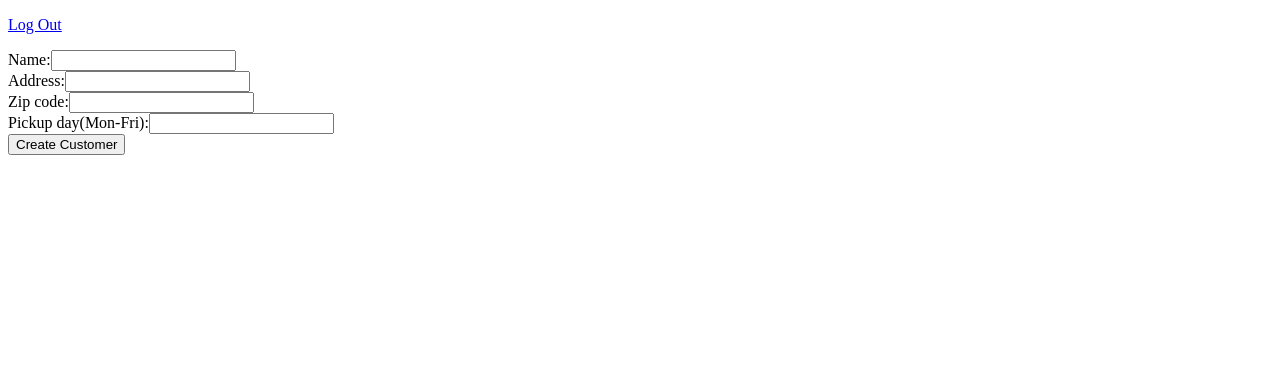
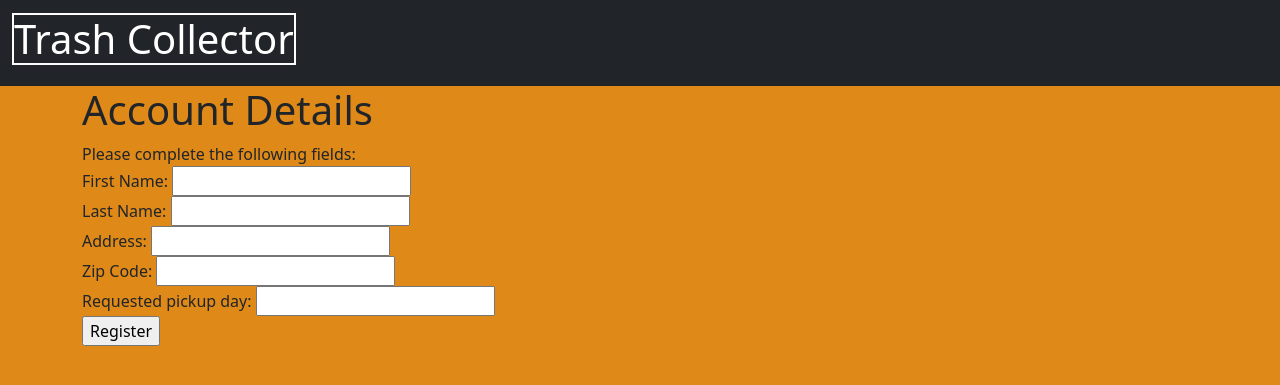
Before and after one commit to kschao/Django_Trash_Collector, a Django app: page /customers/new/ in a window 1280 px wide. Shown: the top 385 px of the page. Run offline with Django 3.2, Linux system fonts and the light colour scheme.

Commit message:
fixed in base.html

```diff
--- a/trash_collector_starter/trash_collector/customers/templates/customers/create.html
+++ b/trash_collector_starter/trash_collector/customers/templates/customers/create.html
@@ -1,22 +1,20 @@
+{% extends 'base.html' %}
 
-<!doctype html>
-<html lang="en">
-<head>
-    <meta charset="UTF-8">
-    <meta name="viewport"
-          content="width=device-width, user-scalable=no, initial-scale=1.0, maximum-scale=1.0, minimum-scale=1.0">
-    <meta http-equiv="X-UA-Compatible" content="ie=edge">
-    <title>Create Customer</title>
-</head>
-<body>
-<p><a href="{% url 'logout' %}">Log Out</a></p>
-<form action="{% url 'customers:create' %}" method="post">
-  {% csrf_token %}
-  Name:<input type="text" name="name" id="name"><br>
-  Address:<input type="text" name="address" id="address"><br>
-  Zip code:<input type="text" name="zip_code" id="zip_code"><br>
-  Pickup day(Mon-Fri):<input type="text" name="weekly_pickup_day" id="weekly_pickup_day"><br>
-    <input type="submit" value="Create Customer">
-</form>
-</body>
-</html>
+{% block title %} Account Details {% endblock %}
+
+{% block header %} Account Details {% endblock %}
+
+{% block content %}
+
+    <form action="{% url 'customers:register' %}" method="POST">
+        {% csrf_token %}
+        <label>Please complete the following fields:</label><br>
+        First Name:  <input type="text" name="fname" id="fname"><br>
+        Last Name:  <input type="text" name="lname" id="lname"><br>
+        Address:  <input type="text" name="address" id="address"><br>
+        Zip Code:  <input type="text" name="zip_code" id="zip_code"><br>
+        Requested pickup day:  <input type="text" name="pickup_day" id="pickup_day"><br>
+        <input type="submit" value="Register">
+    </form>
+
+{% endblock %}
--- a/trash_collector_starter/trash_collector/templates/base.html
+++ b/trash_collector_starter/trash_collector/templates/base.html
@@ -30,7 +30,7 @@
       <a class="nav-link" href="{% url 'customers:change_pickup_day' %}">Change Pickup</a>
     </li>
     <li class="nav-item">
-      <a class="nav-link" href="{% url 'customers:suspend_request' %}">Suspend Account</a>
+      <a class="nav-link" href="{% url 'customers:suspend_start' %}">Suspend Account</a>
     </li>
     <li class="nav-item">
       <a class="nav-link" href="{% url 'customers:detail' %}">Account Info</a>
```
